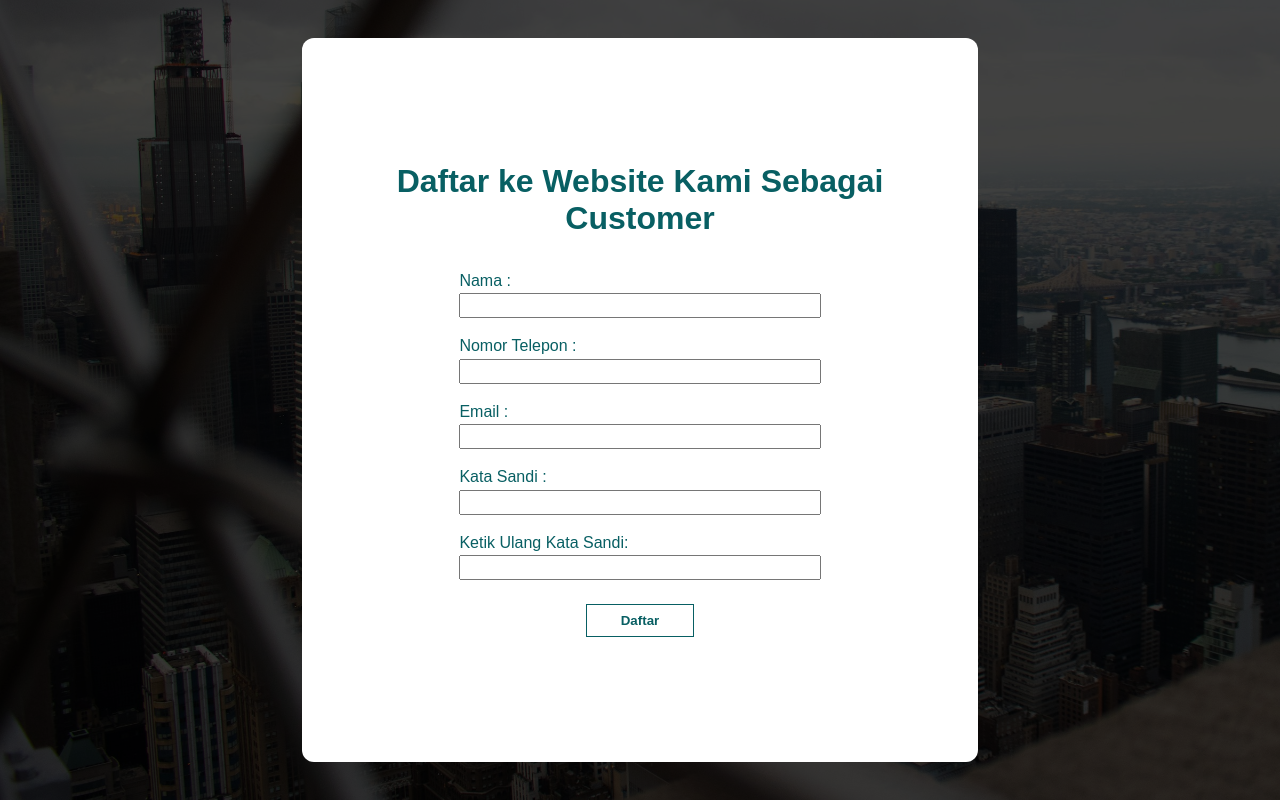
After one commit to MuhammadPutraLicai/PIPL, a Node server app: page /authentication/register-customer in a window 1280 px wide. The commit adds this page. Run offline with Node 20, Linux system fonts and the light colour scheme.

Commit message:
create backend program for customer registration

```diff
--- a/app.js
+++ b/app.js
@@ -1,6 +1,7 @@
 const express = require('express');
 const {getCustomerMainPage} = require('./src/controllers/main-page-controller');
 const app = express();
+const authentication = require('./routes/authentication');
 
 app.use(express.json());
 app.use(express.urlencoded({extended:true}));
@@ -8,17 +9,18 @@ app.use('/public', express.static( __dirname + '/public'));
 app.set('view engine', 'pug');
 app.set('views','./src/views');
 
+app.get('/', (req, res)=>{
+    res.redirect('/authentication/login')
+});
+
 app.get('/main', (req, res)=>{
     getCustomerMainPage(req, res);
 })
 
-app.get('/login-pemasok', (req, res)=>{
-    //console.log(req.route.path);
-    res.render('login.pug');
-});
+app.use('/authentication', authentication);
 
-app.get('/register-pemasok', (req, res)=>{
-    res.render('register-pemasok.pug');
+app.get('*', function(req, res){
+    res.send('Sorry, this is an invalid URL.');
 });
 
 app.listen(8080, ()=>{
--- a/public/style/login.css
+++ b/public/style/login.css
@@ -85,6 +85,7 @@
     padding: 0.5em;
     background-color: #006F33;
     color: white;
+    cursor: pointer;
 }
 
 #create-account{
--- /dev/null
+++ b/public/style/register-customer.css
@@ -0,0 +1,114 @@
+* {
+    margin: 0;
+    padding: 0;
+    box-sizing: border-box;
+    font-family: Arial, sans-serif;
+}
+
+@import url('https://fonts.googleapis.com/css2?family=Kreon:wght@300..700&family=League+Spartan:wght@100..900&display=swap');
+@import url('https://fonts.googleapis.com/css2?family=Libre+Baskerville:ital,wght@0,400;0,700;1,400&display=swap');
+.league-spartan{
+    font-family: "League Spartan", sans-serif;
+    font-optical-sizing: auto;
+    font-weight: 500;
+    font-style: normal;
+}
+
+.libre-baskerville-regular {
+    font-family: "Libre Baskerville", serif;
+    font-weight: 400;
+    font-style: normal;
+}
+
+.libre-baskerville-bold {
+    font-family: "Libre Baskerville", serif;
+    font-weight: 700;
+    font-style: normal;
+}
+
+#background-container{
+    background-image: url('../images/search-background.jpg');
+    background-position: center;
+    background-size: cover;
+    background-color: #000000bd;
+    background-blend-mode: overlay;
+    min-height: 100vh;
+    display: flex;
+    justify-content: center;
+    padding: 3% 0%;
+}
+
+#form-container{
+    background-color: white;
+    min-width: 45%;
+    border-radius: 12px;
+    padding: 1.3em 1em;
+    display: flex;
+    flex-direction: column;
+    justify-content: center;
+    align-items: center;
+}
+
+#form-container h1{
+    text-align: center;
+    color: #085F63;
+    font-family: "League Spartan", sans-serif;
+    font-optical-sizing: auto;
+    font-weight: 700;
+    font-style: normal;
+    max-width: 80%;
+}
+
+#form-container #form-section{
+    min-width: 80%;
+    margin-top: 1.5em;
+    display: flex;
+    flex-direction: column;
+    align-items: center;
+}
+
+#form-section .form-item{
+    color: #085F63;
+    font-weight: 600;
+    display: flex;
+    flex-direction: column;
+    padding: 0.5em 0em;
+    min-width: 70%;
+}
+
+.form-item label{
+    padding: 0.2em 0em;
+}
+
+.form-item input{
+    padding: 0.1em 0em;
+    font-size: 1em;
+    font-family: "Libre Baskerville", serif;
+    font-weight: 500;
+    font-style: normal;
+}
+
+#form-section #submit-button{
+    min-width: 10%;
+    padding: 0.6em 2.5em;
+    margin-top: 1.2em;
+    background-color: white;
+    color: #085F63;
+    border: 1px solid #085F63;
+    font-family: "League Spartan", sans-serif;
+    font-optical-sizing: auto;
+    font-weight: 700;
+    font-style: normal;
+}
+
+@media screen and (max-width: 1000px) {
+     #form-container{
+      min-width: 80%;
+    }
+}
+
+@media screen and (max-width: 700px) {
+    #form-container{
+     min-width: 95%;
+   }
+}
--- /dev/null
+++ b/routes/authentication.js
@@ -0,0 +1,66 @@
+const express = require('express');
+const Registration = require('./../src/controllers/registration-controller');
+const authentication = express.Router();
+authentication.use('/public', express.static( __dirname + '/../public'));
+
+authentication.get('/login', (req, res)=>{
+    res.render('login-path');
+});
+
+//routes for login---
+authentication.get('/login-pemasok', (req, res)=>{
+    //console.log(req.route.path);
+    res.render('login.pug',{
+        role : 'pemasok',
+        formPath : '/authentication/login-pemasok',
+        registerPath : '/authentication/register-pemasok'});
+});
+
+authentication.get('/login-customer', (req, res)=>{
+    res.render('login.pug',{
+        role : 'customer',
+        formPath : '/authentication/login-customer',
+        registerPath : '/authentication/register-customer'});
+});
+
+//routes to receive login data----
+authentication.post('/login-pemasok', (req, res)=>{
+
+});
+
+authentication.post('/login-customer', (req, res)=>{
+    res.send("data received");
+    console.log(req.body.email);
+});
+
+
+
+//routes for register
+authentication.get('/register-pemasok', (req, res)=>{
+    res.render('register-pemasok.pug',{formPath : '/authentication/register-pemasok'});
+});
+
+authentication.get('/register-customer', (req, res)=>{
+    res.render('register-customer',{formPath : '/authentication/register-customer'});
+});
+
+//routes to receive register data
+authentication.post('/register-pemasok', (req, res)=>{
+
+});
+
+authentication.post('/register-customer', (req, res)=>{
+    const newCustomer = {
+        nama : req.body['nama'],
+        nomor_telepon : req.body['nomor-telepon'],
+        email : req.body['email'],
+        kata_sandi : req.body['kata-sandi']
+    };
+    const registerController = new Registration();
+    registerController.createNewCustomer(newCustomer);
+    res.send("file has been received");
+});
+
+
+
+module.exports = authentication;
--- /dev/null
+++ b/src/views/register-customer.pug
@@ -0,0 +1,30 @@
+doctype html
+html(lang='en')
+  head
+    meta(charset='UTF-8')
+    meta(http-equiv='X-UA-Compatible', content='IE=edge')
+    meta(name='viewport', content='width=device-width, initial-scale=1.0')
+    link(rel='stylesheet', href='public/style/register-customer.css')
+    |
+    title Register
+  body
+    #background-container
+      #form-container
+        h1 Daftar ke Website Kami Sebagai Customer
+        form#form-section(method='POST', action= formPath , target='_self')
+          .form-item
+            label.league-spartan(for='nama') Nama :
+            input#nama(type='text', name='nama')
+          .form-item
+            label.league-spartan(for='nomor-telepon') Nomor Telepon :
+            input#nomor-telepon(type='text', name='nomor-telepon')
+          .form-item
+            label.league-spartan(for='email') Email :
+            input#email(type='email', name='email')
+          .form-item
+            label.league-spartan(for='kata-sandi') Kata Sandi :
+            input#kata-sandi(type='password', name='kata-sandi')
+          .form-item
+            label.league-spartan(for='ketik-ulang-kata-sandi') Ketik Ulang Kata Sandi:
+            input#ketik-ulang-kata-sandi(type='password', name='ketik-ulang-kata-sandi')
+          input#submit-button(type='submit', value='Daftar')
--- a/src/views/register-pemasok.pug
+++ b/src/views/register-pemasok.pug
@@ -11,8 +11,8 @@ html(lang='en')
   body
     #background-container
       #form-container
-        h1 Daftar ke Website Kami
-        form#form-section(method='POST', action='/register', target='_self')
+        h1 Daftar ke Website Kami Sebagai Pemasok
+        form#form-section(method='POST', action= formPath , target='_self')
           .form-item
             label.league-spartan(for='nama-perusahaan') Nama Perusahaan :
             input#nama-perusahaan(type='text', name='nama-perusahaan')
```
Also changed, not shown: configs/db.js (+28 -7 lines), plainhtml/register-customer.css (deleted, +0 -111 lines), public/script/login-path.js (added, +7 -0 lines), public/script/login.js (added, +12 -0 lines), public/style/login-path.css (+29 -0 lines), src/controllers/registration-controller.js (added, +18 -0 lines), src/models/customer-model.js (+12 -1 lines), src/views/login-path.pug (added, +14 -0 lines), src/views/login.pug (+4 -3 lines).
